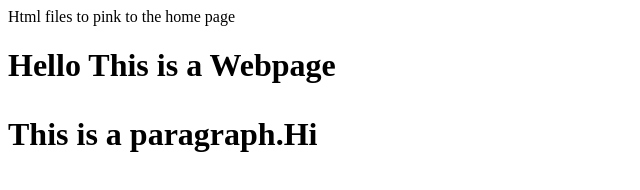
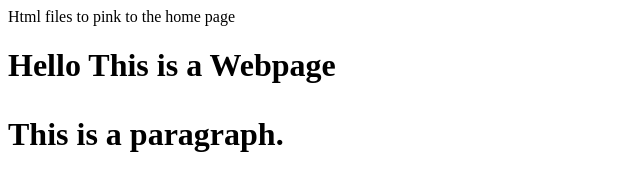
Before and after one commit to RAJA-072/web, a plain HTML site: page index1.html in a window 1280 px wide. Shown: the full height of the page, 0-640 px from the left. Drawn offline with Linux system fonts and the light colour scheme.

Commit message:
Update index1.html

```diff
--- a/index1.html
+++ b/index1.html
@@ -8,6 +8,6 @@ Html files to pink to the home page
 <body>
 <h1>Hello This is a Webpage<h1>
 
-<p>This is a paragraph.Hi</p>
+<p>This is a paragraph.</p>
 </body>
 </html>
```
